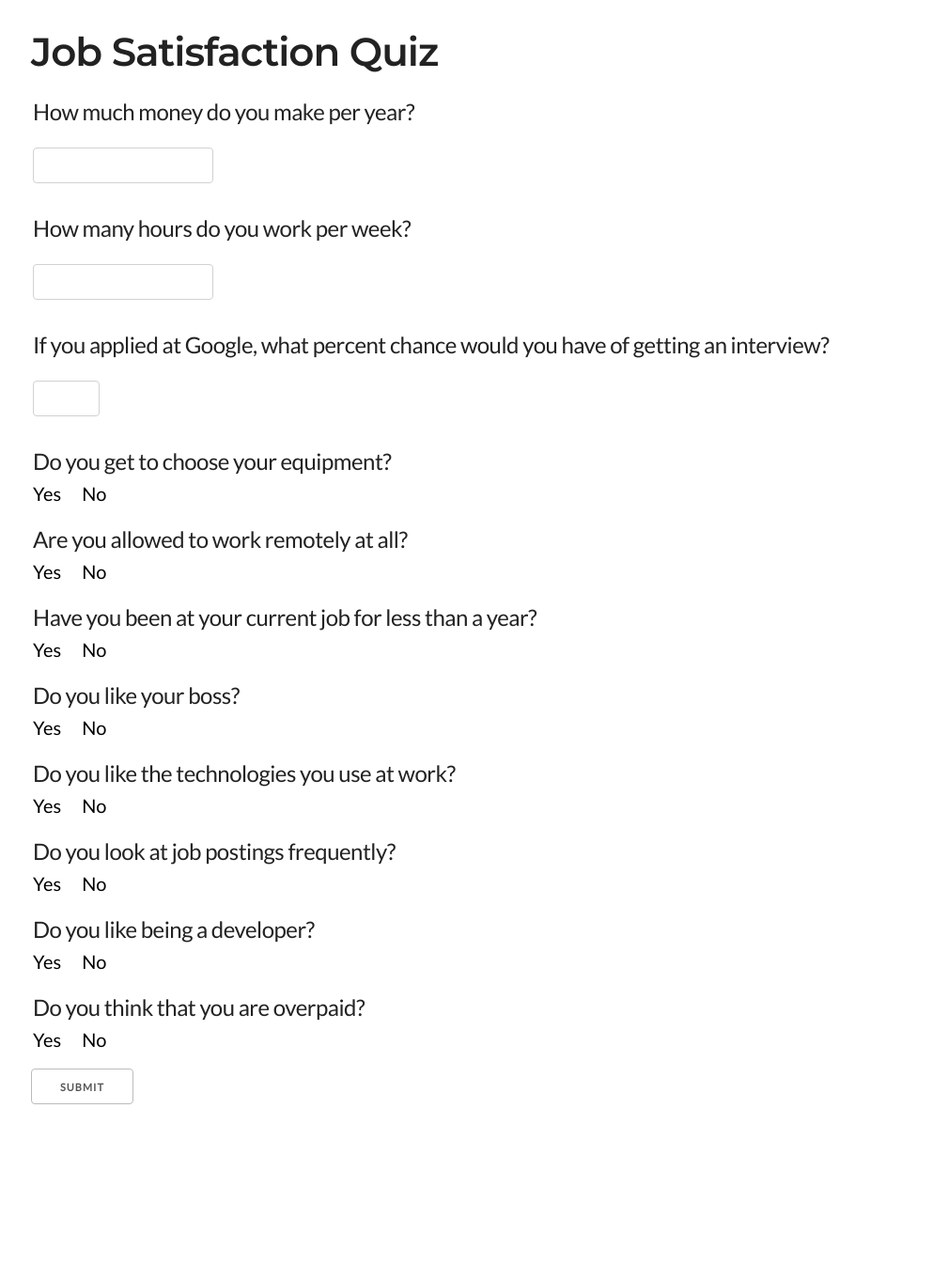
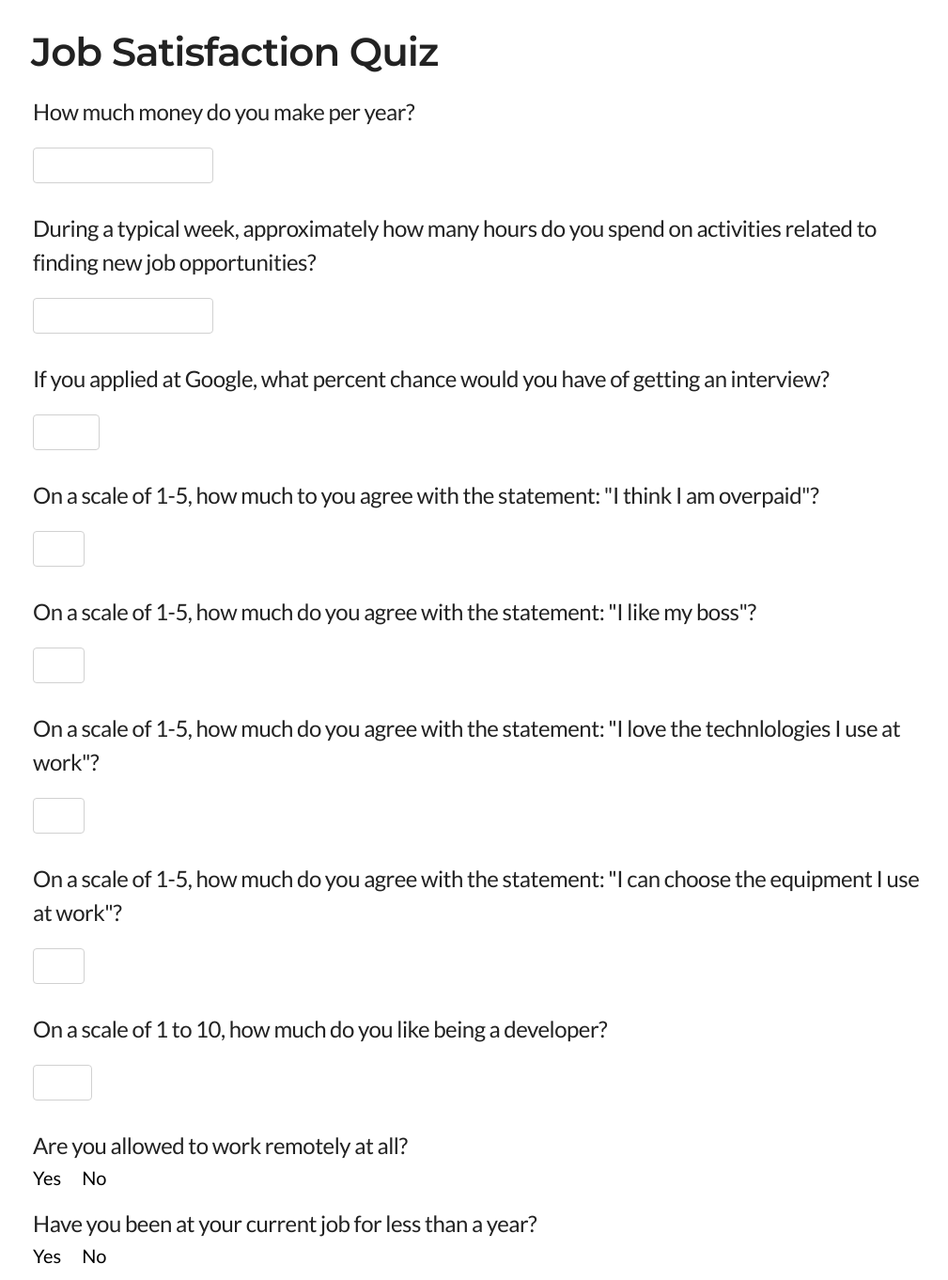
Before and after one commit to tinversenorm/job_satisfaction_predictor, a Flask app: page / in a window 1280 px wide. Shown: the top 1362 px of the page at 94% size, without its empty margins (127-1136 px from the left). Before the commit the page ends 1175 px from the top, so only its background shows below. Run offline with Flask 2, Linux system fonts and the light colour scheme.

Commit message:
Got model columns wrong, will fix tomorrow hopefully

```diff
--- a/models/predict.py
+++ b/models/predict.py
@@ -5,8 +5,8 @@ import os
 import xgboost as xgb
 
 FEATS_2015 = {
-    'Compensation': 'salary',
-    'Purchasing Power_I have no say in purchasing what I need or want at work': 'choose_equip',
+    'Compensation: midpoint': 'salary',
+    'Purchasing Power_I have no say in purchasing what I need or want at work': 'no_purchase_power',
     'Remote Status_Never': 'remote',
     'Changed Jobs in last 12 Months': 'curr_job_less_than_year',
 }
@@ -60,8 +60,10 @@ def predict_year(user_in, year):
     feats = MODELS[year][1].keys()
     model_in = [float(user_in[MODELS[year][1][feat]]) for feat in feats]
     model_in = xgb.DMatrix(model_in, feature_names=feats)
+    out = MODELS[year][0].copy().predict(model_in)[0]
+    print out
 
-    return MODELS[year][0].copy().predict(model_in)[0]
+    return out
 
 def predict(user_in):
     """
@@ -69,6 +71,13 @@ def predict(user_in):
     If user_in does not contain all REQUIRED_KEYS, returns -1.
     """
     try:
+        user_in['look_postings_frequent'] = float(user_in['hours_per_week'] > 1)
+        user_in['no_purchase_power'] = float(float(user_in['choose_equip']) == 1.0)
+        user_in['remote'] = 1.0 - float(user_in['remote'])
+        for key in REQUIRED_KEYS:
+            print key
+            print key in user_in
+            print float(user_in[key])
         to_predict = {key: float(user_in[key]) for key in REQUIRED_KEYS}
     except (ValueError, TypeError, KeyError):
         return -1
--- a/server.py
+++ b/server.py
@@ -24,7 +24,7 @@ def predict_job_satisfaction():
         if job_satisfaction == -1:
             return jsonify({"error": "Malformed Data"})
         else:
-            return jsonify({"job_satisfaction": predict(data)})
+            return jsonify({"job_satisfaction": job_satisfaction})
 
 if __name__ == '__main__':
     app.run()
--- a/templates/questions.html
+++ b/templates/questions.html
@@ -19,20 +19,32 @@
                     <input type="number" name="salary" min="0">
                 </fieldset>
                 <fieldset id="hours_per_week">
-                    <h5>How many hours do you work per week?</h5>
+                    <h5>During a typical week, approximately how many hours do you spend on activities related to finding new job opportunities?</h5>
                     <input type="number" name="hours_per_week" min="0">
                 </fieldset>
                 <fieldset id="interview">
                     <h5>If you applied at Google, what percent chance would you have of getting an interview?</h5>
                     <input type="number" name="interview" min="0" max="100">
                 </fieldset>
+                <fieldset id="overpaid">
+                    <h5>On a scale of 1-5, how much to you agree with the statement: "I think I am overpaid"?</h5>
+                    <input type="number" name="overpaid" min="0" max="5">
+                </fieldset>
+                <fieldset id="like_boss">
+                    <h5>On a scale of 1-5, how much do you agree with the statement: "I like my boss"?</h5>
+                    <input type="number" name="like_boss" min="0" max="5">
+                </fieldset>
+                <fieldset id="job_technologies">
+                    <h5>On a scale of 1-5, how much do you agree with the statement: "I love the technlologies I use at work"?</h5>
+                    <input type="number" name="job_technologies" min="0" max="5">
+                </fieldset>
                 <fieldset id="choose_equip">
-                    <h5>Do you get to choose your equipment?</h5>
-                    <div style="margin-top: -20px;">
-                        <a class="yn" data="yes">Yes</a>
-                        <a class="yn" data="no">No</a>
-                    </div>
-                    <input type="hidden" value="1" name="choose_equip">
+                    <h5>On a scale of 1-5, how much do you agree with the statement: "I can choose the equipment I use at work"?</h5>
+                    <input type="number" name="choose_equip" min="0" max="5">
+                </fieldset>
+                <fieldset id="like_developer">
+                    <h5>On a scale of 1 to 10, how much do you like being a developer?</h5>
+                    <input type="number" name="like_developer" min="0" max="10">
                 </fieldset>
                 <fieldset id="remote">
                     <h5>Are you allowed to work remotely at all?</h5>
@@ -49,46 +61,6 @@
                         <a class="yn" data="no">No</a>
                     </div>
                     <input type="hidden" value="1" name="curr_job_less_than_year">
-                </fieldset>
-                <fieldset id="like_boss">
-                    <h5>Do you like your boss?</h5>
-                    <div style="margin-top: -20px;">
-                        <a class="yn" data="yes">Yes</a>
-                        <a class="yn" data="no">No</a>
-                    </div>
-                    <input type="hidden" value="1" name="like_boss">
-                </fieldset>
-                <fieldset id="job_technologies">
-                    <h5>Do you like the technologies you use at work?</h5>
-                    <div style="margin-top: -20px;">
-                        <a class="yn" data="yes">Yes</a>
-                        <a class="yn" data="no">No</a>
-                    </div>
-                    <input type="hidden" value="1" name="job_technologies">
-                </fieldset>
-                <fieldset id="look_postings_frequent">
-                    <h5>Do you look at job postings frequently?</h5>
-                    <div style="margin-top: -20px;">
-                        <a class="yn" data="yes">Yes</a>
-                        <a class="yn" data="no">No</a>
-                    </div>
-                    <input type="hidden" value="1" name="look_postings_frequent">
-                </fieldset>
-                <fieldset id="like_developer">
-                    <h5>Do you like being a developer?</h5>
-                    <div style="margin-top: -20px;">
-                        <a class="yn" data="yes">Yes</a>
-                        <a class="yn" data="no">No</a>
-                    </div>
-                    <input type="hidden" value="1" name="like_developer">
-                </fieldset>
-                <fieldset id="overpaid">
-                    <h5>Do you think that you are overpaid?</h5>
-                    <div style="margin-top: -20px;">
-                        <a class="yn" data="yes">Yes</a>
-                        <a class="yn" data="no">No</a>
-                    </div>
-                    <input type="hidden" value="1" name="overpaid">
                 </fieldset>
                 <input class="btn" type="submit" value="submit"/>
             </form>
```
